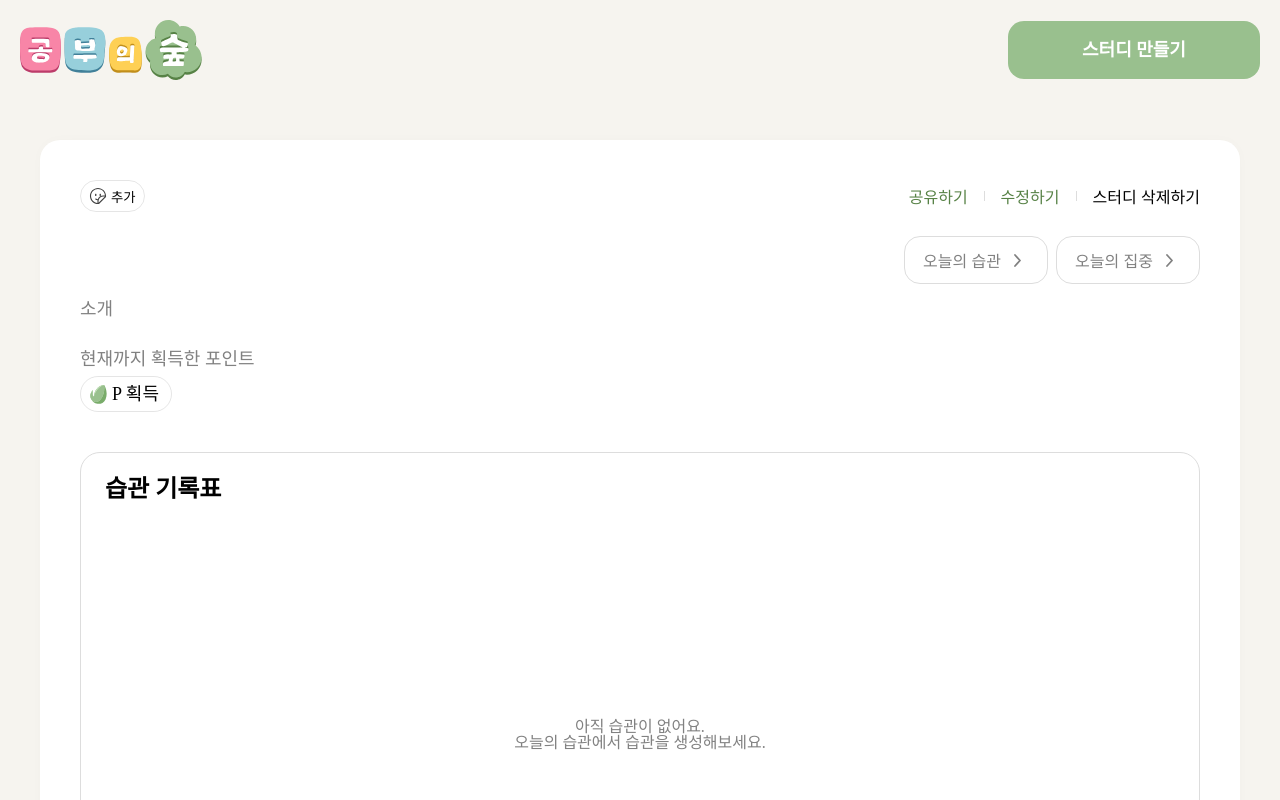
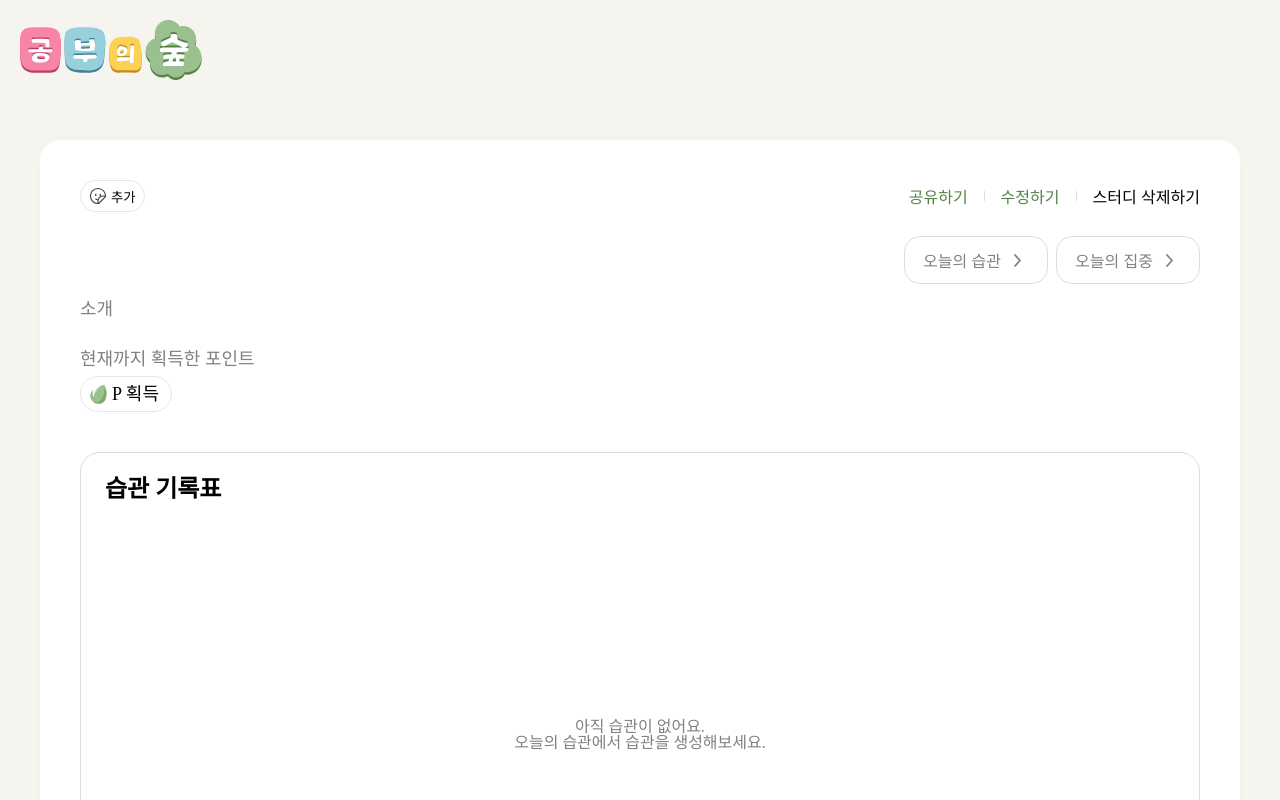
Before and after one commit to 7-StudyForest-1-FE-BE/7-StudyForest-1-FE, a React (Vite) app: page /view in a window 1280 px wide. Shown: the top 800 px of the page. Built offline with nearby package versions, Linux system fonts and the light colour scheme; no server answers.

Commit message:
feat:홈에서만 헤더,스터디만들기 버튼 보여주기

```diff
--- a/src/components/Header/Header.jsx
+++ b/src/components/Header/Header.jsx
@@ -4,8 +4,7 @@ import { Link, useLocation } from "react-router";
 
 function Header() {
   const location = useLocation();
-  const hideButtonPaths = ["/view", "/habit", "/concentration"];
-  const hideButton = hideButtonPaths.includes(location.pathname);
+  const isHome = location.pathname === "" || location.pathname === "/";
 
   return (
     <header className={styles.header}>
@@ -19,12 +18,14 @@ function Header() {
           </h1>
         </div>
         <div className={styles.util}>
+          {isHome && (
             <Link
               to={"/registration"}
               className={`${styles.btn} hide__on__mobile`}
             >
               스터디 만들기
             </Link>
+          )}
         </div>
       </div>
     </header>
```
Lines whose indentation alone changed are shown as unchanged.
